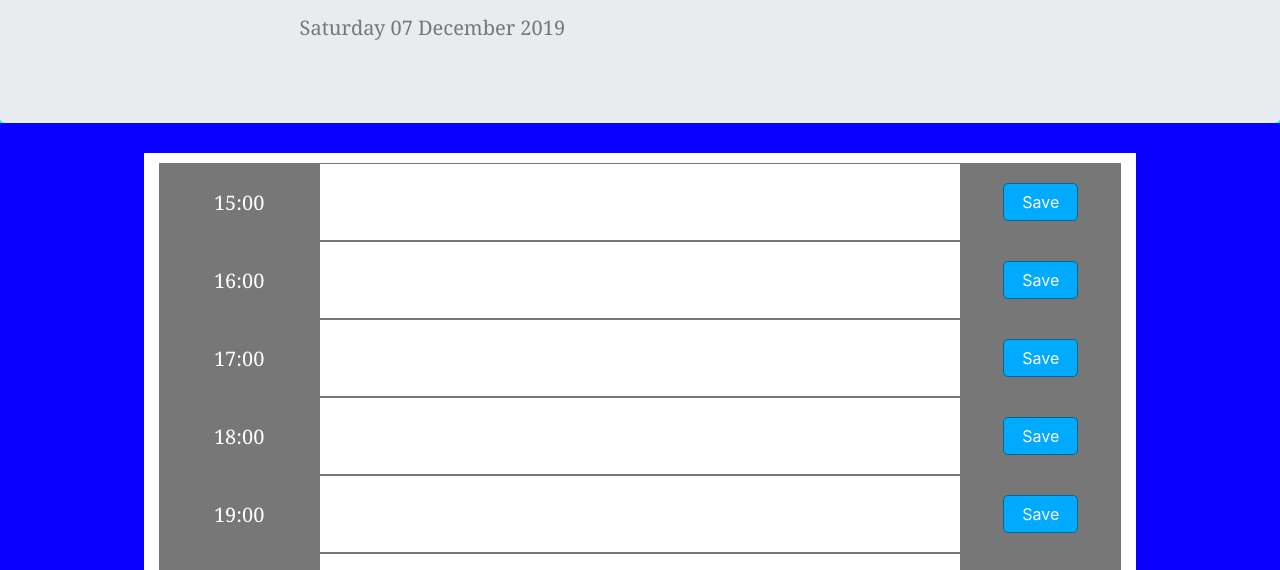
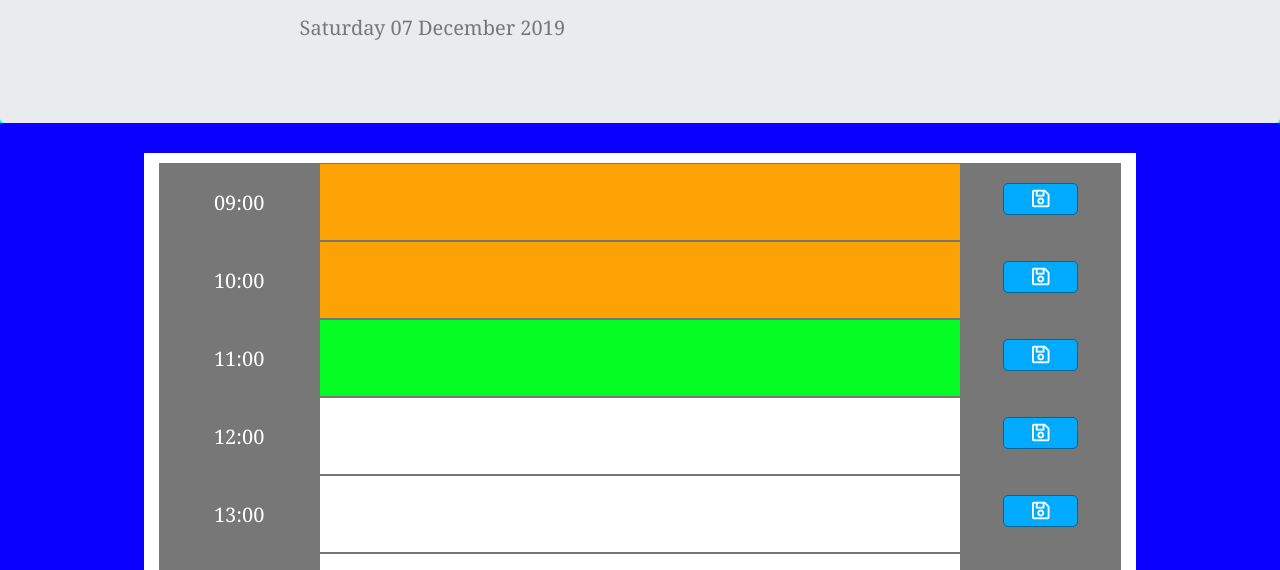
Before and after one commit to pozengineer/dayCalender, a plain HTML site: page index.html in a window 1280 px wide. Shown: the part 223-793 px from the top of the page. Drawn offline with nearby package versions, Linux system fonts and the light colour scheme.

Commit message:
rectifying small bugs in the application

```diff
--- a/assets/css/style01.css
+++ b/assets/css/style01.css
@@ -212,6 +212,7 @@ hr {
     border: 1px solid hsl(var(--hue), 100%, 30%);
     border-radius: 5px;
     outline: none;
+    padding: 0;
 }
 
 .clearBtn {
--- a/assets/javaScript/javaScript01.js
+++ b/assets/javaScript/javaScript01.js
@@ -35,7 +35,7 @@ $(document).ready(function() {
 
     m = moment();
 
-    var timeIdArray = [m.format('15:00'),m.format('16:00'), m.format('17:00'), m.format('18:00'), m.format('19:00'), m.format('20:00'), m.format('21:00'), m.format('22:00'), m.format('23:00')];
+    var timeIdArray = [m.format('09:00'),m.format('10:00'), m.format('11:00'), m.format('12:00'), m.format('13:00'), m.format('14:00'), m.format('15:00'), m.format('16:00'), m.format('17:00')];
 
     console.log(`toString() => ${m.toString()}`);
     console.log(`toISOString() => ${m.toISOString()}`);
@@ -81,16 +81,17 @@ $(document).ready(function() {
             inputTextAreaEl.setAttribute("type", "text");
             inputTextAreaEl.setAttribute("rows", "3");
             // inputTextAreaEl.setAttribute("onfocus", "value=''");
-            inputTextAreaEl.setAttribute("data-index", i + 15);
+            inputTextAreaEl.setAttribute("data-index", i + 9);
             inputTextAreaEl.setAttribute("style", "resize: none");
             saveIconEl.setAttribute("class", "saveIcon col-md-2");
             saveIconEl.setAttribute("style", "background-color: #777777");
-            saveIconBtnEl.setAttribute("class", "saveIconBtn btn");
-            saveIconBtnEl.setAttribute("data-index", i + 15);
+            saveIconBtnEl.setAttribute("class", "saveIconBtn btn fa fa-save");
+            saveIconBtnEl.setAttribute("data-index", i + 9);
+            saveIconBtnEl.setAttribute("style", "font-size: 20px")
 
             timeIdEl.textContent = timeIdArray[i];
-            inputTextAreaEl.textContent = "Enter text here...";
-            saveIconBtnEl.textContent = "Save";
+            inputTextAreaEl.textContent = "";
+            saveIconBtnEl.textContent = "";
 
             contentContainerEl.appendChild(rowEl);
             rowEl.appendChild(timeIdEl);
@@ -146,11 +147,11 @@ $(document).ready(function() {
         var indexSelect = userSaveSelect.getAttribute("data-index");
         if (saveSelect) {
             console.log("this is what user clicked " + userSaveSelect.getAttribute("data-index"));
-            userInput = userTextInputEl[indexSelect - 15].value.trim();
+            userInput = userTextInputEl[indexSelect - 9].value.trim();
             console.log(userInput);
             userInputUppercase = userInput.toUpperCase();
             console.log("Current text input is: " + userInputUppercase);
-            localStorage.setItem(indexSelect - 15, userInputUppercase);
+            localStorage.setItem(indexSelect - 9, userInputUppercase);
         }
         displayReminders();
     }
@@ -174,8 +175,9 @@ $(document).ready(function() {
         var clearSelect = userClearSelect.matches("button");
         if (clearSelect) {
             console.log("clear button clicked");
-            $('.inputTextarea').empty();
-            // localStorage.clear();
+            $('.inputTextArea').val('');
+            // $('.inputTextArea').empty();
+            localStorage.clear();
         }
     }
 
@@ -188,17 +190,30 @@ $(document).ready(function() {
         // console.log(currentHour);
         userTextInputEl = document.querySelectorAll(".inputTextArea")
         for (var j = 0; j < timeIdArray.length; j++)
-            if (currentHour == j + 15) {
+            // When current hour is equal to the timeBlock value, set background color
+            // to green representing active
+            if (currentHour == j + 9) {
                 userTextInputEl[j].setAttribute("style", "background-color: #03fc21");
-                // userTextInputEl[j].setAttribute("style", "background-color: green");
                 // var dataInd = userTextInputEl[j].getAttribute("data-index");
                 // console.log(dataInd);
             }
-            else if (currentHour < j + 15) {
+            // When current hour is less than the timeBlock value, set background color
+            // to white. This indicates events still to come in the future
+            else if (currentHour < j + 9) {
+                //
                 userTextInputEl[j].setAttribute("style", "background-color: #ffffff");
                 // var dataInd = userTextInputEl[j].getAttribute("data-index");
                 // console.log(dataInd);
             }
+            // When current hour is less than the time indicated, clear the values in the
+            // 'inputTextArea' elements and clear the local storage for a new working day
+            else if (currentHour < 9) {
+                $('.inputTextArea').val('');
+                localStorage.clear();
+            }
+            // If the above conditions have not been met, which means that the current hour
+            // is greater than the timeBlock value, set background color to orange indicating
+            // events in the past
             else {
                 userTextInputEl[j].setAttribute("style", "background-color: #fca203");
                 // var dataInd = userTextInputEl[j].getAttribute("data-index");
--- a/index.html
+++ b/index.html
@@ -6,6 +6,7 @@
         <meta http-equiv="X-UA-Compatible" content="ie=edge">
         <title>workDayScheduler</title>
         <link rel="stylesheet" href="https://stackpath.bootstrapcdn.com/bootstrap/4.3.1/css/bootstrap.min.css"/>
+        <link rel="stylesheet" href="https://cdnjs.cloudflare.com/ajax/libs/font-awesome/4.7.0/css/font-awesome.min.css">
         <link rel="stylesheet" href="https://use.fontawesome.com/releases/v5.8.1/css/all.css" integrity="sha384-50oBUHEmvpQ+1lW4y57PTFmhCaXp0ML5d60M1M7uH2+nqUivzIebhndOJK28anvf" crossorigin="anonymous"/>
         <link rel="stylesheet" href="https://fonts.googleapis.com/css?family=Open+Sans&display=swap"/>
 
```
Also changed, not shown: 1 other file.
